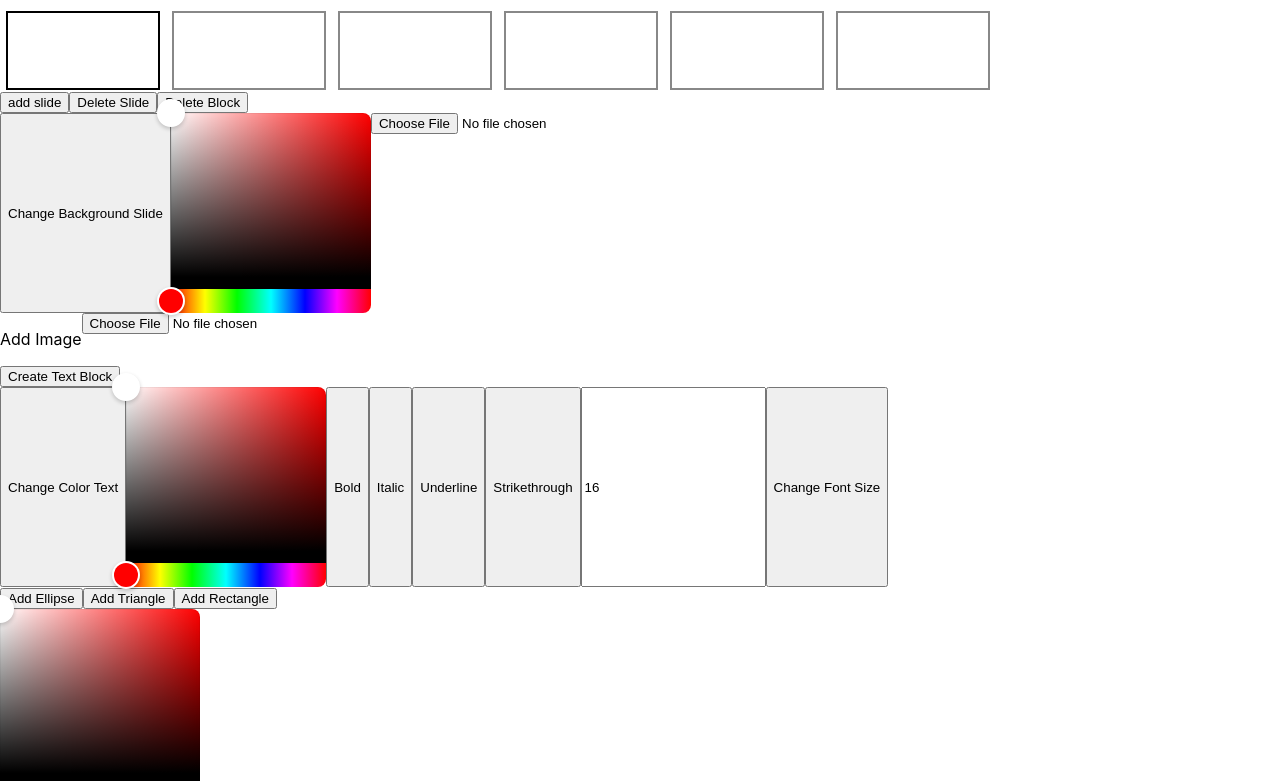
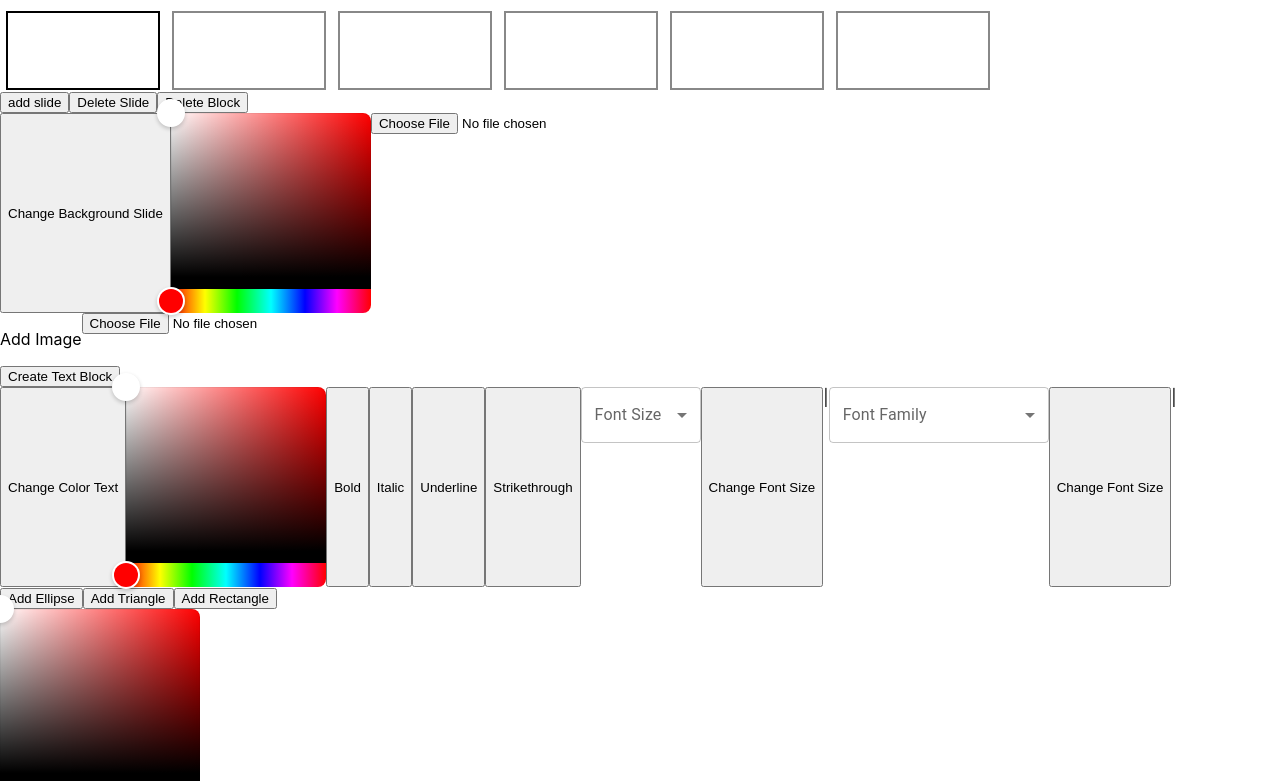
Before and after one commit to akatobis/ISlides, a React (Create React App) app in the folder lab4/my-app/: page / in a window 1280 px wide. Shown: the top 781 px of the page. Built offline with nearby package versions, Linux system fonts and the light colour scheme.

Commit message:
завершил изменение текста, сделал отображение последнего выделенного слайда, конвертацию изображения в base64

```diff
--- a/lab4/my-app/package.json
+++ b/lab4/my-app/package.json
@@ -3,6 +3,9 @@
   "version": "0.1.0",
   "private": true,
   "dependencies": {
+    "@emotion/react": "^11.10.5",
+    "@emotion/styled": "^11.10.5",
+    "@mui/material": "^5.10.16",
     "@testing-library/jest-dom": "^5.16.5",
     "@testing-library/react": "^13.4.0",
     "@testing-library/user-event": "^13.5.0",
--- a/lab4/my-app/src/App.tsx
+++ b/lab4/my-app/src/App.tsx
@@ -12,19 +12,24 @@ type AppProps = {
 function App(props: AppProps) {
     const slides: SlideType[] = props.presentationMaker.presentation.slides
 
+    const idsSelectedSlides = props.presentationMaker.idsSelectedSlides;
+    const idCurrSlide: string = idsSelectedSlides[idsSelectedSlides.length - 1]
+
     return (
         <div>
             <Navigation presentationMaker={props.presentationMaker}/>
             <ToolsPanal/>
             <div>
-                {slides.map(slide => (
-                    <Slide
-                        key={slide.id}
-                        slide={slide}
-                        idsSelectedSlides={props.presentationMaker.idsSelectedSlides}
-                        idsSelectedBlocks={props.presentationMaker.idsSelectedBlocks}
-                    />
-                ))}
+                {slides.map(slide => {
+                    if (slide.id === idCurrSlide) {
+                        return <Slide
+                            key={slide.id}
+                            slide={slide}
+                            idsSelectedSlides={props.presentationMaker.idsSelectedSlides}
+                            idsSelectedBlocks={props.presentationMaker.idsSelectedBlocks}
+                        />
+                    }
+                })}
             </div>
         </div>
     );
--- a/lab4/my-app/src/actions/block.ts
+++ b/lab4/my-app/src/actions/block.ts
@@ -13,30 +13,10 @@ import {
    TypeBlock
 } from "../types";
 
-
-function verifyExtentionImg(file: any): boolean {
-   const extensionSelectedFile = file.type.split("/").pop();
-   return (
-      extensionSelectedFile === "png" ||
-      extensionSelectedFile === "jpg" ||
-      extensionSelectedFile === "jpeg" ||
-      extensionSelectedFile === "svg"
-   );
-}
-
-function addImage(input: any): Image {
-   const imgFile = input.files[0];
-
-   if (!verifyExtentionImg(imgFile)) {
-      return {
-         typeBlock: TypeBlock.image,
-         imageBase64: '',
-      };
-   }
-
+function addImage(img: string): Image {
    return {
-      typeBlock: TypeBlock.image,
-      imageBase64: URL.createObjectURL(imgFile),
+     typeBlock: TypeBlock.image,
+     imageBase64: img,
    };
 }
 
@@ -110,8 +90,8 @@ function addBlock(oldPresentationMaker: PresentationMaker, { img, figureType }:
       content: contentNewBlock,
       coordinatesX: 500,
       coordinatesY: 500,
-      width: 400,
-      height: 250,
+      width: 100,
+      height: 100,
    };
 
    const oldPresentation: Presentation = oldPresentationMaker.presentation;
--- a/lab4/my-app/src/actions/slide.ts
+++ b/lab4/my-app/src/actions/slide.ts
@@ -70,7 +70,7 @@ function converImageToBase64(input: any): any {
         return "";
     }
 
-    return URL.createObjectURL(imgFile);
+    // return URL.createObjectURL(imgFile);
 
   const reader = new FileReader();
   reader.readAsDataURL(imgFile);
@@ -84,10 +84,9 @@ function converImageToBase64(input: any): any {
   reader.onerror = () => {
     console.log("Ошибка открытия файла");
   };
-  return "";
 }
 
-function changeBackgroundSlide(oldPresentantionMaker: PresentationMaker, { color, image }: {color?: string, image?: any}): PresentationMaker {
+function changeBackgroundSlide(oldPresentantionMaker: PresentationMaker, { color, image }: {color?: string, image?: string}): PresentationMaker {
   const idsSelectedSlides: string[] = oldPresentantionMaker.idsSelectedSlides;
   const oldSlides: SlideType[] = oldPresentantionMaker.presentation.slides;
   const selectedSlides: SlideType[] = oldSlides.filter((slide) => {
@@ -103,13 +102,10 @@ function changeBackgroundSlide(oldPresentantionMaker: PresentationMaker, { color
                     backgroundImage: "",
                 };
             }
-
-            let imageBase64: string = converImageToBase64(image);
-            image.value = '';
             return {
                 ...slide,
                 backgroundColor: '',
-                backgroundImage: "url(" + imageBase64 + ")",
+                backgroundImage: "url(" + image + ")",
             };
         }
         return slide;
--- a/lab4/my-app/src/components/Blocks/Block/Block.tsx
+++ b/lab4/my-app/src/components/Blocks/Block/Block.tsx
@@ -26,11 +26,16 @@ type BlockProps = {
 // };
 
 const SlideBlock = (props: BlockProps) => {
+    const imageStyle = {
+        width: props.block.width,
+        height: props.block.height,
+    };
+
     let textBlockStyle = {};
     if (props.block.content.typeBlock === TypeBlock.text) {
         const textBlock = props.block.content;
         textBlockStyle = {
-            fontFace: textBlock.font,
+            fontFamily: textBlock.font,
             color: textBlock.color,
             fontSize: textBlock.fontSize.toString() + 'px',
         }
@@ -99,7 +104,7 @@ const SlideBlock = (props: BlockProps) => {
     }
     if (props.block.content.typeBlock === TypeBlock.image) {
          return (
-            <img className={styles.image} src={props.block.content.imageBase64}></img>
+            <img style={imageStyle} src={props.block.content.imageBase64}></img>
         );
     }
     return (
--- a/lab4/my-app/src/components/ToolsPanal/ToolsPanal.tsx
+++ b/lab4/my-app/src/components/ToolsPanal/ToolsPanal.tsx
@@ -8,13 +8,60 @@ import { addNewSlide} from "../../actions/navigation/navigation";
 import {FigureType, TextStyles} from "../../types";
 import { changeColorFigure } from "../../actions/figure/figure";
 
+import Box from '@mui/material/Box';
+import InputLabel from '@mui/material/InputLabel';
+import MenuItem from '@mui/material/MenuItem';
+import FormControl from '@mui/material/FormControl';
+import Select, { SelectChangeEvent } from '@mui/material/Select';
+
 function ToolsPanal() {
    const [colorBackgroundSlide, setColorBackgroundSlide] = useState("#fff");
    const [colorTextBlock, setColorTextBlock] = useState("#fff");
    const [colorFigureFill, setColorFigureFill] = useState("#fff");
    const [colorFigureBorder, setColorFigureBorder] = useState("#000");
 
-   const [fontSize, setFontSize] = useState(16);
+   const [fontSize, setFontSize] = useState('');
+
+   const handleChangeFontSize = (event: SelectChangeEvent) => {
+      setFontSize(event.target.value as string);
+   };
+
+   const [fontFamily, setFontFamily] = useState('');
+
+   const handleChangeFontFamily = (event: SelectChangeEvent) => {
+      setFontFamily(event.target.value as string);
+   };
+
+function verifyExtentionImg(file: any): boolean {
+    const extensionSelectedFile = file.type.split("/").pop();
+    return extensionSelectedFile === "png" || extensionSelectedFile === "jpg" || extensionSelectedFile === "jpeg" || extensionSelectedFile === "svg";
+}
+
+function donwloadImg(input: any, isSlide: boolean): any {
+    const imgFile = input.files[0];
+
+    if (!verifyExtentionImg(imgFile)) {
+        return "";
+    }
+
+  const reader = new FileReader();
+  reader.readAsDataURL(imgFile);
+  reader.onload = () => {
+    if (reader.result) {
+      input.value = '';
+      if (isSlide) {
+         dispatch(changeBackgroundSlide, {image: reader.result.toString()});
+      } else {
+         dispatch(addBlock, {img: reader.result.toString()})
+      }
+    } else {
+      console.log("Ошибка обработки файла");
+    }
+  };
+  reader.onerror = () => {
+    console.log("Ошибка открытия файла");
+  };
+}
 
    return (
       <div>
@@ -26,12 +73,12 @@ function ToolsPanal() {
          <div className={style.changeBackgroundSlide}>
             <button onClick={() => dispatch(changeBackgroundSlide, {color: colorBackgroundSlide})}>Change Background Slide</button>
             <HexColorPicker color={colorBackgroundSlide} onChange={setColorBackgroundSlide} />
-            <input type="file" onChange={(e) => {const target  = e.target as Element; dispatch(changeBackgroundSlide, {image: target})}}></input>
+            <input type="file" onChange={(e) => {const target  = e.target as Element; donwloadImg(target, true)}}></input>
          </div>
 
          <div className={style.changeBackgroundSlide}>
             <p>Add Image</p>
-            <input type="file" onChange={(e) => {const target  = e.target as Element; dispatch(addBlock, {img: target})} }></input>
+            <input type="file" onChange={(e) => {const target  = e.target as Element; donwloadImg(target, false)} }></input>
          </div>
 
          <button onClick={() => dispatch(addBlock, {})}>Create Text Block</button>
@@ -45,8 +92,45 @@ function ToolsPanal() {
             <button onClick={() => dispatch(changeStyleText, {newTextStyle: TextStyles.underline})}>Underline</button>
             <button onClick={() => dispatch(changeStyleText, {newTextStyle: TextStyles.strikethrough})}>Strikethrough</button>
 
-            <input type="text" value={fontSize} onChange={() => setFontSize} />
-            <button onClick={() => dispatch(changeStyleText, {newFontSize: fontSize})}>Change Font Size</button>
+            {/* material ui */}
+            <Box sx={{ minWidth: 120 }}>
+               <FormControl fullWidth>
+               <InputLabel id="demo-simple-select-label">Font Size</InputLabel>
+               <Select
+                  labelId="demo-simple-select-label"
+                  id="demo-simple-select"
+                  value={fontSize}
+                  label="Font Size"
+                  onChange={handleChangeFontSize}
+               >
+                  <MenuItem value={14}>14</MenuItem>
+                  <MenuItem value={16}>16</MenuItem>
+                  <MenuItem value={18}>18</MenuItem>
+               </Select>
+               </FormControl>
+            </Box>
+            {/* material ui */}
+            <button onClick={() => dispatch(changeStyleText, {newFontSize: fontSize})}>Change Font Size</button>|
+
+            {/* material ui */}
+            <Box sx={{ minWidth: 220 }}>
+               <FormControl fullWidth>
+               <InputLabel id="demo-simple-select-label">Font Family</InputLabel>
+               <Select
+                  labelId="demo-simple-select-label"
+                  id="demo-simple-select"
+                  value={fontFamily}
+                  label="Font Family"
+                  onChange={handleChangeFontFamily}
+               >
+                  <MenuItem value={"Calibri"}>Calibri</MenuItem>
+                  <MenuItem value={'Arial'}>Arial</MenuItem>
+                  <MenuItem value={"Verdana"}>Verdana</MenuItem>
+               </Select>
+               </FormControl>
+            </Box>
+            {/* material ui */}
+            <button onClick={() => dispatch(changeStyleText, {newFont: fontFamily})}>Change Font Size</button>|
          </div>
 
           <button onClick={() => dispatch(addBlock, {figureType: FigureType.ellipse})}>Add Ellipse</button>
```
Also changed, not shown: 1 other file (tests, documents, lock files or other folders).
